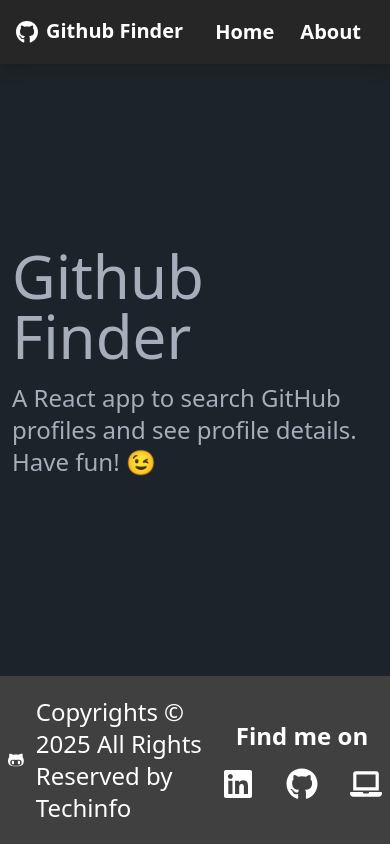
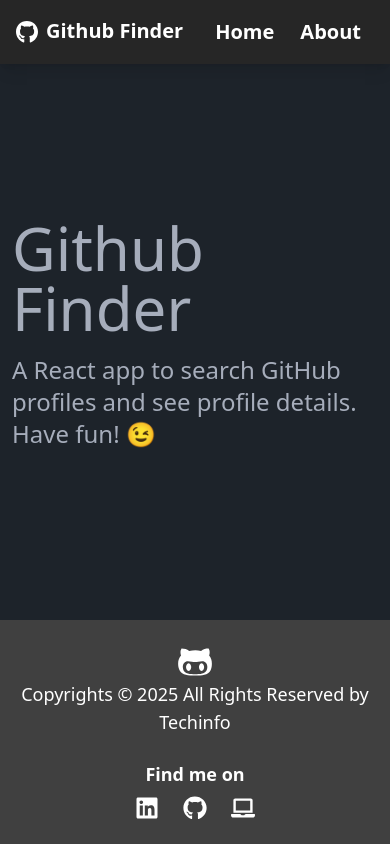
Before and after one commit to wichofly/github-app, a React (Vite) app: page /about in a window 390 px wide. Built offline with nearby package versions, Linux system fonts and the light colour scheme; no server answers.

Commit message:
fix: enhance Footer component layout and styling for better responsiveness

```diff
--- a/src/components/layout/Footer.tsx
+++ b/src/components/layout/Footer.tsx
@@ -4,46 +4,46 @@
   const footerYears = new Date().getFullYear();
 
   return (
-    <footer className="bg-neutral-700 py-3">
-      <div className="container mx-auto p-2 text-white flex justify-between items-center">
-        <div className="flex items-center space-x-3">
-          <FaGithubAlt className="text-5xl " />
-          <p className=" text-2xl font-light">
+    <footer className="bg-neutral-700 py-6">
+      <div className="container mx-auto px-4 flex flex-col md:flex-row justify-between items-center space-y-6 md:space-y-0">
+        <div className="flex flex-col items-center text-center md:text-left">
+          <FaGithubAlt className="text-4xl sm:text-5xl md:text-5xl text-white" />
+          <p className="text-lg sm:text-xl md:text-2xl font-light text-white">
             Copyrights &copy; {footerYears} All Rights Reserved by Techinfo
           </p>
         </div>
 
-        <div className="flex flex-col items-center">
-          <p className=" text-2xl font-semibold mb-4">Find me on</p>
-          <div className="flex space-x-8">
+        <div className="flex flex-col items-center text-white">
+          <p className="text-lg sm:text-xl md:text-2xl font-semibold mb-2 md:mb-4">
+            Find me on
+          </p>
+          <div className="flex space-x-6 sm:space-x-8">
             <a
               href="https://www.linkedin.com/in/mauricio-erazo-/"
               target="_blank"
-              rel="noopener"
-              className="hover:text-blue-400 transition duration-300"
+              rel="noopener noreferrer"
+              className="hover:text-slate-400 transition duration-300"
               aria-label="LinkedIn"
             >
-              <FaLinkedin className="w-8 h-8" />
+              <FaLinkedin className="w-6 h-6 sm:w-7 sm:h-7 md:w-8 md:h-8" />
             </a>
-
             <a
               href="https://github.com/wichofly/tipCalculator-app"
               target="_blank"
-              rel="noopener"
-              className="hover:text-gray-500 transition duration-300"
+              rel="noopener noreferrer"
+              className="hover:text-gray-400 transition duration-300"
               aria-label="GitHub"
             >
-              <FaGithub className="w-8 h-8" />
+              <FaGithub className="w-6 h-6 sm:w-7 sm:h-7 md:w-8 md:h-8" />
             </a>
-
             <a
               href="https://wichofly.github.io/portfolio-website/"
               target="_blank"
-              rel="noopener"
+              rel="noopener noreferrer"
               className="hover:text-slate-400 transition duration-300"
               aria-label="Portfolio"
             >
-              <FaLaptop className="w-8 h-8" />
+              <FaLaptop className="w-6 h-6 sm:w-7 sm:h-7 md:w-8 md:h-8" />
             </a>
           </div>
         </div>
```
